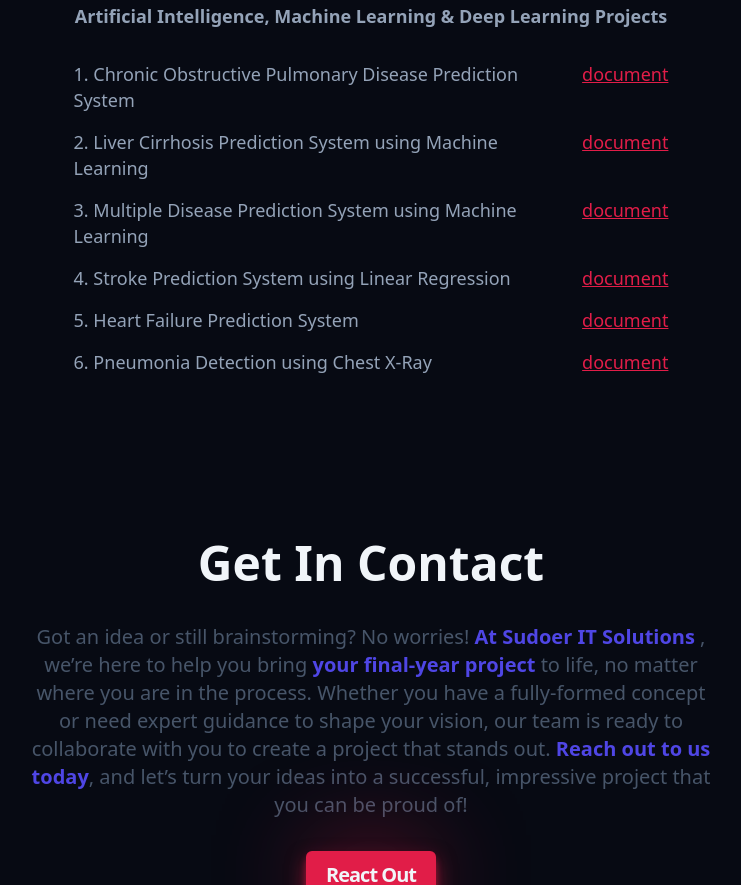
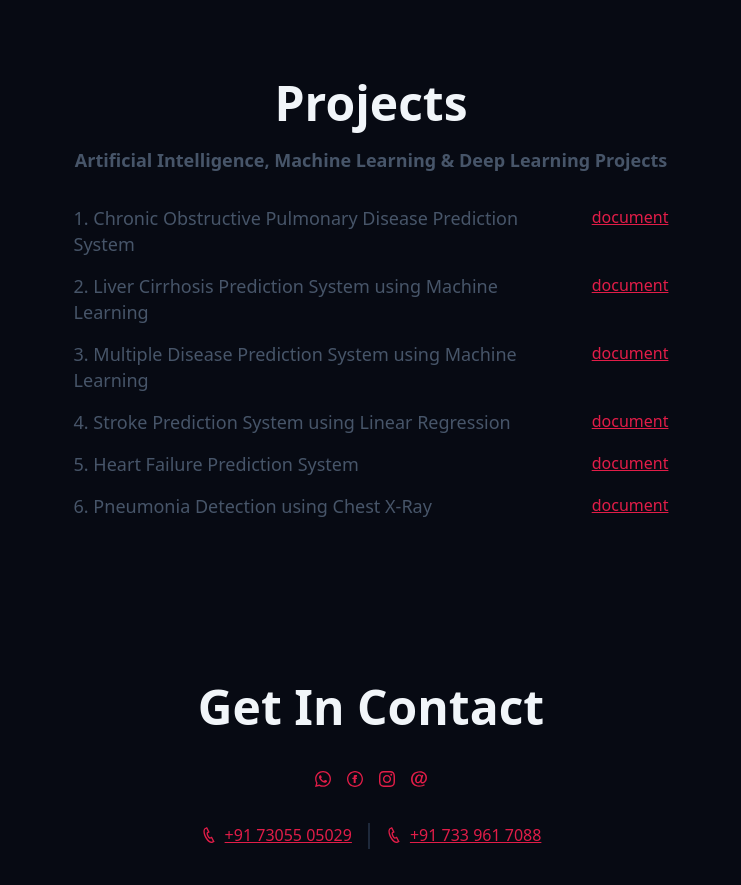
Before and after one commit to sudoersitsolution/website, a website built with Vite: page index.html in a window 1280 px wide. Shown: the part 1915-2800 px from the top of the page, without its empty margins (269-1010 px from the left). Built offline with nearby package versions, Linux system fonts and the light colour scheme; a web font is replaced by a local one.

Commit message:
change the hero section description. added icons to contac section

```diff
--- a/index.html
+++ b/index.html
@@ -121,9 +121,16 @@
           SUDOER IT <br /> SOLUTIONS
         </h1>
         <p class="hero__description">
-        Unlock the power of <strong>high-quality</strong>, ready-to-use college projects that help you shine! <strong>Save time, reduce stress, and boost your grades</strong> with projects designed for excellence.
+        Got an idea or still brainstorming? No worries!<strong> At Sudoer IT Solutions</strong> , we’re here to help you bring<strong> your final-year project</strong> to life, no matter where you are in the process. Whether you have a fully-formed concept or need expert guidance to shape your vision, our team is ready to collaborate with you to create a project that stands out.
+
+        <strong>Reach out to us today</strong>, and let’s turn your ideas into a successful, impressive project that you can be proud of!
         </p>
-        <p class="hero__description">Start Exploring Your Perfect Project Today!</p>
+        <p class="hero__description">Start Exploring Your Perfect <a href="#project">Project </a>Today!</p>
+        <a
+          class="contact__btn btn"
+          href="#contact"
+          >Reach Out</a
+        >
       </section>
       <section id="about" class="about container section">
         <div class="about__content">
@@ -202,17 +209,25 @@
 
       <section id="contact" class="contact container section">
         <h2 class="contact__title">Get In Contact</h2>
-        <p class="contact__description">
-        Got an idea or still brainstorming? No worries!<strong> At Sudoer IT Solutions</strong> , we’re here to help you bring<strong> your final-year project</strong> to life, no matter where you are in the process. Whether you have a fully-formed concept or need expert guidance to shape your vision, our team is ready to collaborate with you to create a project that stands out.
+        <div class="contact__icons">
+          <a href="tel:+91 73055 05029">
+<svg xmlns="http://www.w3.org/2000/svg" width="24" height="24" viewBox="0 0 24 24"><path d="M.057 24l1.687-6.163c-1.041-1.804-1.588-3.849-1.587-5.946.003-6.556 5.338-11.891 11.893-11.891 3.181.001 6.167 1.24 8.413 3.488 2.245 2.248 3.481 5.236 3.48 8.414-.003 6.557-5.338 11.892-11.893 11.892-1.99-.001-3.951-.5-5.688-1.448l-6.305 1.654zm6.597-3.807c1.676.995 3.276 1.591 5.392 1.592 5.448 0 9.886-4.434 9.889-9.885.002-5.462-4.415-9.89-9.881-9.892-5.452 0-9.887 4.434-9.889 9.884-.001 2.225.651 3.891 1.746 5.634l-.999 3.648 3.742-.981zm11.387-5.464c-.074-.124-.272-.198-.57-.347-.297-.149-1.758-.868-2.031-.967-.272-.099-.47-.149-.669.149-.198.297-.768.967-.941 1.165-.173.198-.347.223-.644.074-.297-.149-1.255-.462-2.39-1.475-.883-.788-1.48-1.761-1.653-2.059-.173-.297-.018-.458.13-.606.134-.133.297-.347.446-.521.151-.172.2-.296.3-.495.099-.198.05-.372-.025-.521-.075-.148-.669-1.611-.916-2.206-.242-.579-.487-.501-.669-.51l-.57-.01c-.198 0-.52.074-.792.372s-1.04 1.016-1.04 2.479 1.065 2.876 1.213 3.074c.149.198 2.095 3.2 5.076 4.487.709.306 1.263.489 1.694.626.712.226 1.36.194 1.872.118.571-.085 1.758-.719 2.006-1.413.248-.695.248-1.29.173-1.414z"/></svg>
+          </a>
+<a href="">
+ <svg  xmlns="http://www.w3.org/2000/svg" width="24" height="24" viewBox="0 0 24 24"><path d="M12 2c5.514 0 10 4.486 10 10s-4.486 10-10 10-10-4.486-10-10 4.486-10 10-10zm0-2c-6.627 0-12 5.373-12 12s5.373 12 12 12 12-5.373 12-12-5.373-12-12-12zm-2 10h-2v2h2v6h3v-6h1.82l.18-2h-2v-.833c0-.478.096-.667.558-.667h1.442v-2.5h-2.404c-1.798 0-2.596.792-2.596 2.308v1.692z"/></svg> </a>
+ <a href="">
+ <svg xmlns="http://www.w3.org/2000/svg" width="24" height="24" viewBox="0 0 24 24"><path d="M12 2.163c3.204 0 3.584.012 4.85.07 3.252.148 4.771 1.691 4.919 4.919.058 1.265.069 1.645.069 4.849 0 3.205-.012 3.584-.069 4.849-.149 3.225-1.664 4.771-4.919 4.919-1.266.058-1.644.07-4.85.07-3.204 0-3.584-.012-4.849-.07-3.26-.149-4.771-1.699-4.919-4.92-.058-1.265-.07-1.644-.07-4.849 0-3.204.013-3.583.07-4.849.149-3.227 1.664-4.771 4.919-4.919 1.266-.057 1.645-.069 4.849-.069zm0-2.163c-3.259 0-3.667.014-4.947.072-4.358.2-6.78 2.618-6.98 6.98-.059 1.281-.073 1.689-.073 4.948 0 3.259.014 3.668.072 4.948.2 4.358 2.618 6.78 6.98 6.98 1.281.058 1.689.072 4.948.072 3.259 0 3.668-.014 4.948-.072 4.354-.2 6.782-2.618 6.979-6.98.059-1.28.073-1.689.073-4.948 0-3.259-.014-3.667-.072-4.947-.196-4.354-2.617-6.78-6.979-6.98-1.281-.059-1.69-.073-4.949-.073zm0 5.838c-3.403 0-6.162 2.759-6.162 6.162s2.759 6.163 6.162 6.163 6.162-2.759 6.162-6.163c0-3.403-2.759-6.162-6.162-6.162zm0 10.162c-2.209 0-4-1.79-4-4 0-2.209 1.791-4 4-4s4 1.791 4 4c0 2.21-1.791 4-4 4zm6.406-11.845c-.796 0-1.441.645-1.441 1.44s.645 1.44 1.441 1.44c.795 0 1.439-.645 1.439-1.44s-.644-1.44-1.439-1.44z"/></svg>
+          </a>
+          <a href="mailto:sudoersitsoultion@gmail.com"><svg xmlns="http://www.w3.org/2000/svg" width="24" height="24" viewBox="0 0 24 24"><path d="M12.042 23.648c-7.813 0-12.042-4.876-12.042-11.171 0-6.727 4.762-12.125 13.276-12.125 6.214 0 10.724 4.038 10.724 9.601 0 8.712-10.33 11.012-9.812 6.042-.71 1.108-1.854 2.354-4.053 2.354-2.516 0-4.08-1.842-4.08-4.807 0-4.444 2.921-8.199 6.379-8.199 1.659 0 2.8.876 3.277 2.221l.464-1.632h2.338c-.244.832-2.321 8.527-2.321 8.527-.648 2.666 1.35 2.713 3.122 1.297 3.329-2.58 3.501-9.327-.998-12.141-4.821-2.891-15.795-1.102-15.795 8.693 0 5.611 3.95 9.381 9.829 9.381 3.436 0 5.542-.93 7.295-1.948l1.177 1.698c-1.711.966-4.461 2.209-8.78 2.209zm-2.344-14.305c-.715 1.34-1.177 3.076-1.177 4.424 0 3.61 3.522 3.633 5.252.239.712-1.394 1.171-3.171 1.171-4.529 0-2.917-3.495-3.434-5.246-.134z"/></svg></a>
+        </div>
+        <div class="contact__numbers">
+          <a  class="contact__number" href="tel:+91 73055 05029"><svg xmlns="http://www.w3.org/2000/svg" width="24" height="24" viewBox="0 0 24 24"><path d="M6.176 1.322l2.844-1.322 4.041 7.89-2.724 1.341c-.538 1.259 2.159 6.289 3.297 6.372.09-.058 2.671-1.328 2.671-1.328l4.11 7.932s-2.764 1.354-2.854 1.396c-7.862 3.591-19.103-18.258-11.385-22.281zm1.929 1.274l-1.023.504c-5.294 2.762 4.177 21.185 9.648 18.686l.971-.474-2.271-4.383-1.026.5c-3.163 1.547-8.262-8.219-5.055-9.938l1.007-.497-2.251-4.398z"/></svg><span class="contact__number-one">+91 73055 05029</span></a>
 
-        <strong>Reach out to us today</strong>, and let’s turn your ideas into a successful, impressive project that you can be proud of!
-        </p>
-        <a
-          class="contact__btn btn"
-          href="mailto:sudoeritsoultion@gmail.com"
-          target="_blank"
-          >React Out</a
-        >
+          <div class="header__line">
+
+          </div>
+          <a class="contact__number" href="tel:+91 733 961 7088"><svg xmlns="http://www.w3.org/2000/svg" width="24" height="24" viewBox="0 0 24 24"><path d="M6.176 1.322l2.844-1.322 4.041 7.89-2.724 1.341c-.538 1.259 2.159 6.289 3.297 6.372.09-.058 2.671-1.328 2.671-1.328l4.11 7.932s-2.764 1.354-2.854 1.396c-7.862 3.591-19.103-18.258-11.385-22.281zm1.929 1.274l-1.023.504c-5.294 2.762 4.177 21.185 9.648 18.686l.971-.474-2.271-4.383-1.026.5c-3.163 1.547-8.262-8.219-5.055-9.938l1.007-.497-2.251-4.398z"/></svg><span class="contact__number-two">+91 733 961 7088</span></a>
+        </div>
       </section>
     </main>
     <footer class="footer container section">
--- a/styles/components/about.css
+++ b/styles/components/about.css
@@ -52,9 +52,9 @@
   list-style-type: '\1F44D';
   margin-bottom: 1rem;
 }
-.about__ul > li{
+.about__ul > p{
  margin-bottom: 1rem;
- color:var(--clr-slate400)
+ color:var(--clr-slate600)
 }
 .about__span{
   color: var(--clr-light);
--- a/styles/components/contact.css
+++ b/styles/components/contact.css
@@ -17,6 +17,39 @@
   font-size: var(--size-sm);
   color: var(--clr-slate600);
   max-width: 60ch;
+}
+
+.contact__icons{
+  display: flex;
+  justify-content: center;
+  gap: 1rem;
+}
+
+.contact__icons svg{
+  width: 1rem;
+  fill: var(--clr-rose);
+}
+
+.contact__numbers{
+  display: flex;
+  justify-content: center;
+  gap: 1rem;
+}
+.contact__number-one,.contact__number-two{
+  margin-left: .5rem;
+  font-size: var(--size-base);
+
+}
+
+.contact__number{
+  display: flex;
+  align-content: center;
+  justify-content: center;
+}
+
+.contact__numbers svg{
+  width: 1rem;
+  fill: var(--clr-rose);
 }
 
 .contact__btn {
--- a/styles/components/projects.css
+++ b/styles/components/projects.css
@@ -15,7 +15,7 @@
 .project__subtitle{
   text-align: center;
   font-size: var(--size-sm);
-  color: var(--clr-slate400);
+  color: var(--clr-slate600);
   margin-bottom: 1rem;
 }
 
@@ -31,9 +31,11 @@
 .project__item{
   display: flex;
   justify-content: space-between;
-  color: var(--clr-slate400);
+  gap: 1rem;
+}
+.project__item > p{
   font-size: var(--size-base);
-  gap: 1rem;
+  color: var(--clr-slate600);
 }
 
 /*xs*/
@@ -60,7 +62,7 @@
   .project__title{
     font-size: var(--size-4xl);
   }
-  .project__item{
+  .project__item > p{
     font-size: var(--size-lg);
   }
 }
```
